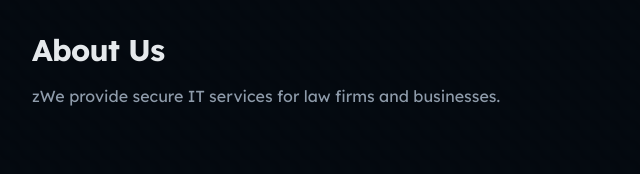
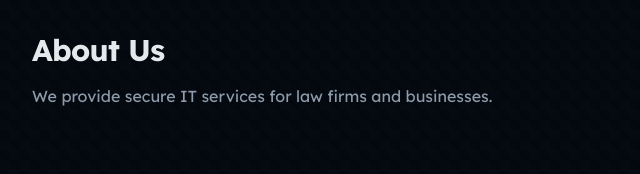
Before and after one commit to kaitoit/kaito-portal, a Next.js app: page /about in a window 1280 px wide. Shown: the top 174 px of the page, without its empty margins (0-640 px from the left). Built offline with nearby package versions, Linux system fonts and the light colour scheme.

Commit message:
initial commit

```diff
--- a/app/about/page.js
+++ b/app/about/page.js
@@ -2,7 +2,7 @@ export default function About() {
   return (
     <section className="p-8">
       <h1 className="text-3xl font-bold mb-4">About Us</h1>
-      <p>zWe provide secure IT services for law firms and businesses.</p>
+      <p>We provide secure IT services for law firms and businesses.</p>
     </section>
   );
 }
```
